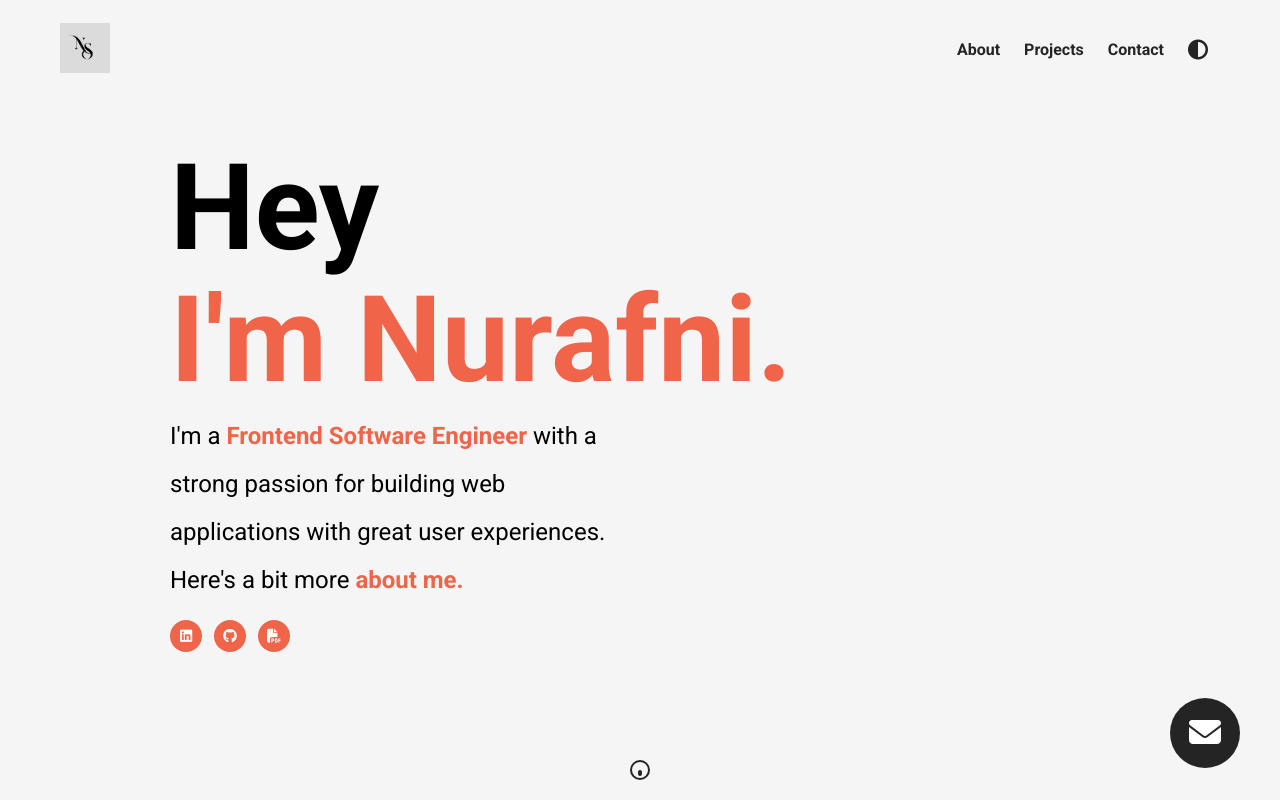
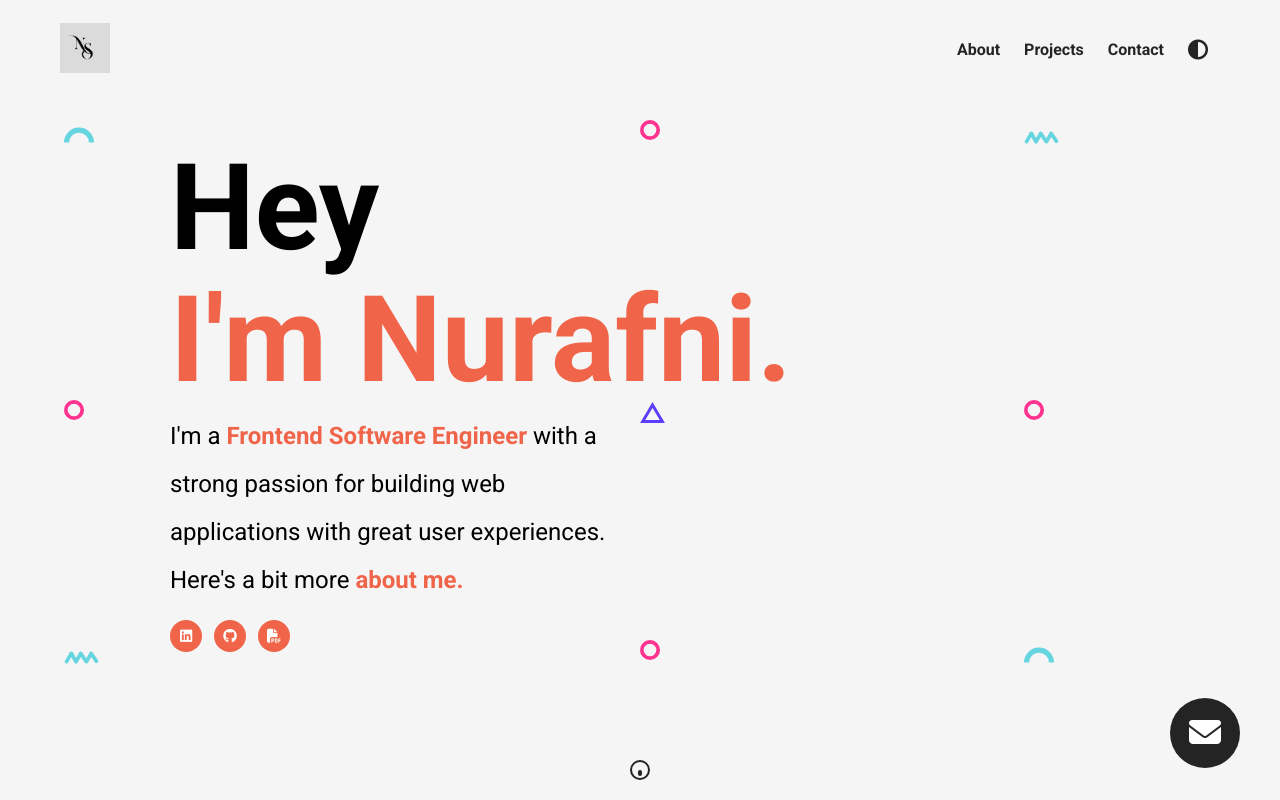
Before and after one commit to NoorSim/Advanced-Project, a plain HTML site: page index.html in a window 1280 px wide. Shown: the top 800 px of the page. Drawn offline with nearby package versions, Linux system fonts and the light colour scheme.

Commit message:
background shapes

```diff
--- a/index.html
+++ b/index.html
@@ -22,7 +22,7 @@
 </script>
   </head>
   <body>
-    <section id="landing-page">
+    <section id="landing-page" onmousemove="moveBackground(event)">
       <nav>
         <figure>
           <img
@@ -179,6 +179,15 @@
             </div>
         </div>
       </div>
+      <img src="./assets/semi circle.svg" class="shape shape--0">
+      <img src="./assets/circle.svg" class="shape shape--1">
+      <img src="./assets/squiggly.svg" class="shape shape--2">
+      <img src="./assets/circle.svg" class="shape shape--3">
+      <img src="./assets/triangle.svg" class="shape shape--4">
+      <img src="./assets/circle.svg" class="shape shape--5">
+      <img src="./assets/squiggly.svg" class="shape shape--6">
+      <img src="./assets/circle.svg" class="shape shape--7">
+      <img src="./assets/semi circle.svg" class="shape shape--8">
     </section>
     <section id="projects">
       <div class="container">
--- a/index.js
+++ b/index.js
@@ -1,13 +1,25 @@
 let isModalOpen = false;
 let contrastToggle = false;
+const scaleFactor = 1 / 20;
+
+function moveBackground(event) {
+  const shapes = document.querySelectorAll(".shape");
+  const x = event.clientX * scaleFactor;
+  const y = event.clientY * scaleFactor;
+
+  for (let i = 0; i < shapes.length; ++i) {
+    const isOdd = i % 2 !== 0;
+    const boolInt = isOdd ? -1 : 1;
+    shapes[i].style.transform = `translate(${x * boolInt}px, ${y * boolInt}px)`;
+  }
+}
 
 function toggleContrast() {
   contrastToggle = !contrastToggle;
   if (contrastToggle) {
-       document.body.classList += " dark-theme"
-    }
-    else {
-       document.body.classList.remove("dark-theme")
+    document.body.classList += " dark-theme";
+  } else {
+    document.body.classList.remove("dark-theme");
   }
 }
 
@@ -35,12 +47,11 @@ function contact(event) {
     });
 }
 
-
 function toggleModal() {
   if (isModalOpen) {
     isModalOpen = false;
-        return document.body.classList.remove("modal--open")
+    return document.body.classList.remove("modal--open");
   }
   isModalOpen = true;
-    document.body.classList += " modal--open"
+  document.body.classList += " modal--open";
 }
--- a/style.css
+++ b/style.css
@@ -615,3 +615,67 @@ footer {
 .footer__copyright {
     color: white;
 }
+
+/*
+
+SHAPES
+
+shapes on the first row
+height: 15vh
+
+shapes on the second row
+height: 50vh
+
+shapes on the third row
+height: 80vh
+
+shapes on the first column
+width: 5vw
+
+shapes on the second column
+width: 50vw
+
+shapes on the third column
+width: 80 vw
+*/
+
+.shape {
+    position: fixed;
+}
+
+.shape--0 {
+    top: 15vh;
+    left: 5vw;
+}
+.shape--1 {
+    top: 15vh;
+    left: 50vw;
+}
+.shape--2 {
+    top: 15vh;
+    left: 80vw;
+}
+.shape--3 {
+    top: 50vh;
+    left: 5vw;
+}
+.shape--4 {
+    top: 50vh;
+    left: 50vw;
+}
+.shape--5 {
+    top: 50vh;
+    left: 80vw;
+}
+.shape--6 {
+    top: 80vh;
+    left: 5vw;
+}
+.shape--7 {
+    top: 80vh;
+    left: 50vw;
+}
+.shape--8 {
+    top: 80vh;
+    left: 80vw;
+}
```
Lines whose indentation alone changed are shown as unchanged.
